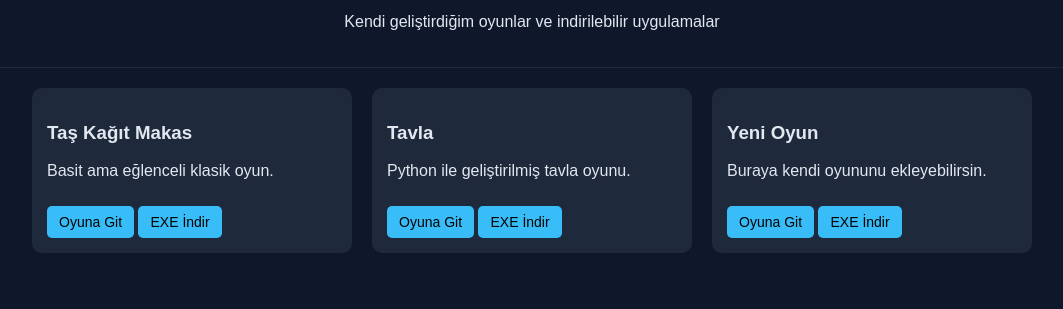
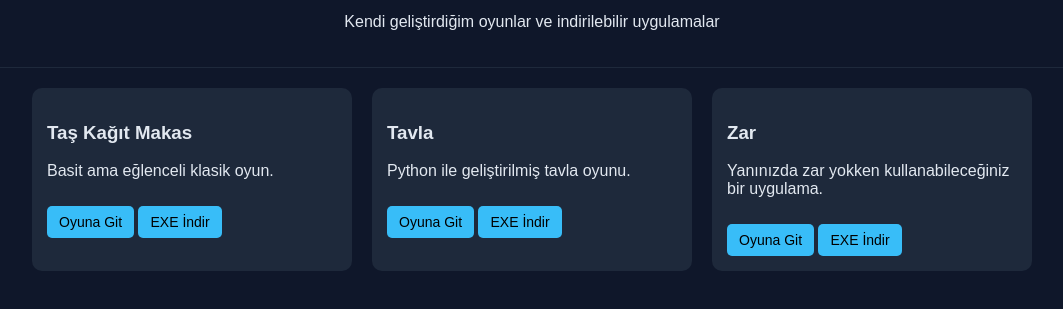
Before and after one commit to mithdreamer/magical-marigold-440317, a plain HTML site: page pythonoyun.html in a window 1280 px wide. Shown: the part 61-370 px from the top of the page, without its empty margins (108-1171 px from the left). Drawn offline with Linux system fonts and the light colour scheme.

Commit message:
Update pythonoyun.html

```diff
--- a/pythonoyun.html
+++ b/pythonoyun.html
@@ -87,12 +87,12 @@
       <a href="https://github.com/mithdreamer/magical-marigold-440317/releases/download/Tavla_V1/TavlaV1.exe" class="btn">EXE İndir</a>
     </div>
 
-    <!-- Yeni Oyun Eklemek İçin Kopyala -->
+    <!-- Zar Atma Oyunu -->
     <div class="card">
-      <h3>Yeni Oyun</h3>
-      <p>Buraya kendi oyununu ekleyebilirsin.</p>
+      <h3>Zar</h3>
+      <p>Yanınızda zar yokken kullanabileceğiniz bir uygulama.</p>
       <a href="#" class="btn">Oyuna Git</a>
-      <a href="#" class="btn">EXE İndir</a>
+      <a href="https://github.com/mithdreamer/magical-marigold-440317/releases/download/Zar_1.0/Zar_Atma_Uygulamasi.exe" class="btn">EXE İndir</a>
     </div>
 
   </div>
```
